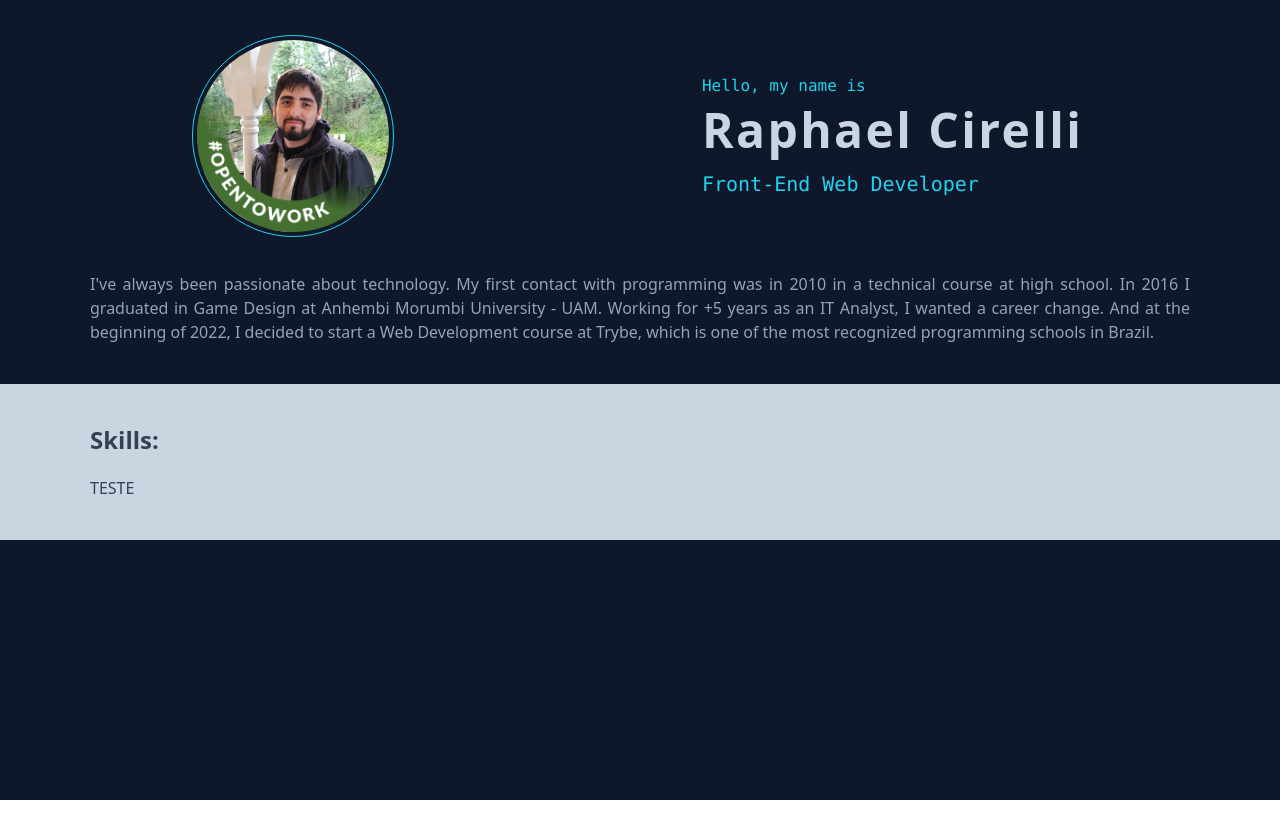
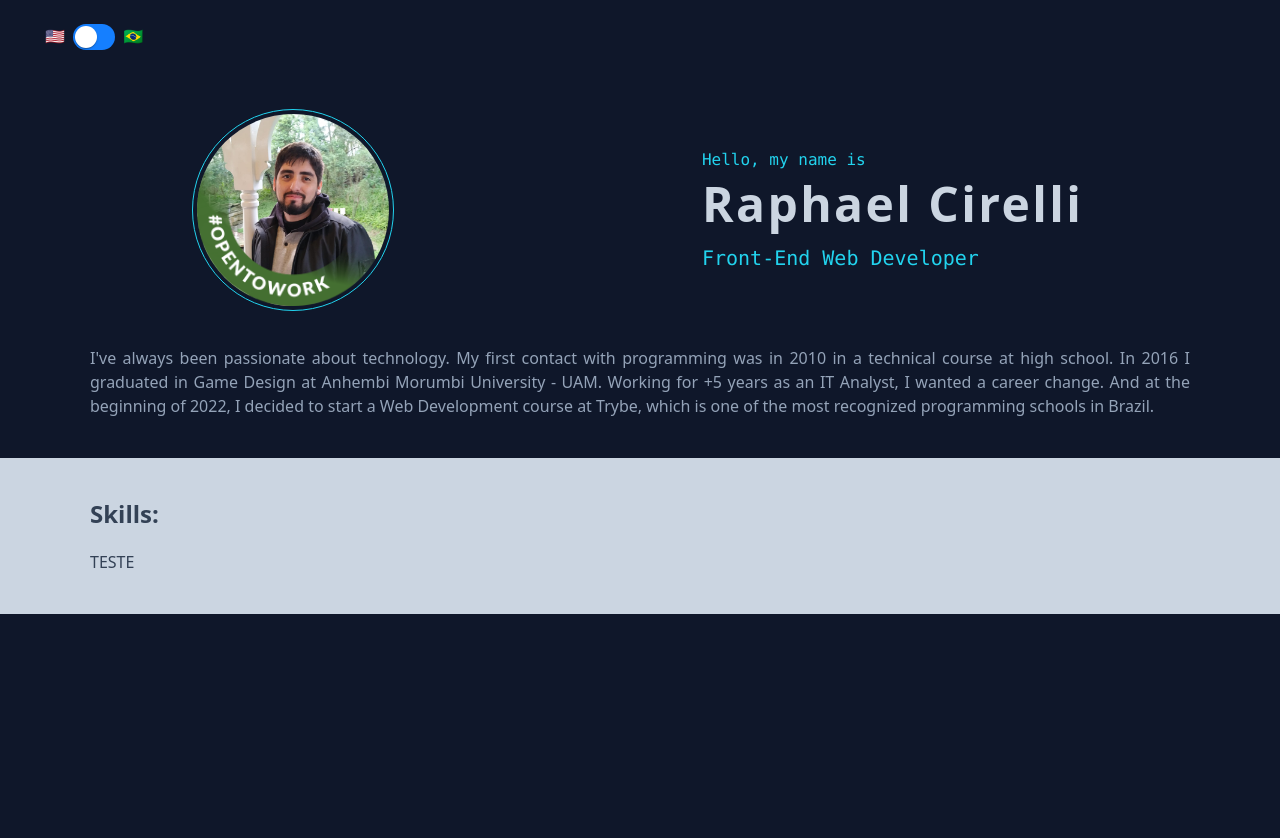
Before and after one commit to rCirelli/rcirelli.github.io, a React (Create React App) app in the folder rcirelli-portfolio/: page / in a window 1280 px wide. Shown: the top 838 px of the page. Before the commit the page ends 800 px from the top, so only its background shows below. Built offline with nearby package versions, Linux system fonts and the light colour scheme.

Commit message:
add functioning  language switch

```diff
--- a/rcirelli-portfolio/package.json
+++ b/rcirelli-portfolio/package.json
@@ -4,6 +4,10 @@
   "homepage": "https://rcirelli.github.io",
   "private": true,
   "dependencies": {
+    "@emotion/react": "^11.9.3",
+    "@emotion/styled": "^11.9.3",
+    "@mui/icons-material": "^5.8.4",
+    "@mui/material": "^5.8.4",
     "@testing-library/jest-dom": "^5.16.4",
     "@testing-library/react": "^13.2.0",
     "@testing-library/user-event": "^13.5.0",
--- a/rcirelli-portfolio/src/App.js
+++ b/rcirelli-portfolio/src/App.js
@@ -1,15 +1,19 @@
 import { Route, Routes } from 'react-router-dom';
+import Header from './components/Header';
 import './index.css';
 import Home from './pages/Home';
 import NotFound from './pages/NotFound';
 
 export default function App() {
   return (
-    <main className="bg-slate-900 text-slate-300 w-screen h-screen">
-      <Routes>
-        <Route path="/" element={<Home />} />
-        <Route path="*" element={<NotFound />} />
-      </Routes>
-    </main>
+    <div className="bg-slate-900 text-slate-300 w-screen h-screen">
+      <Header />
+      <main className="bg-slate-900 text-slate-300 w-full h-full">
+        <Routes>
+          <Route path="/" element={<Home />} />
+          <Route path="*" element={<NotFound />} />
+        </Routes>
+      </main>
+    </div>
   );
 }
--- /dev/null
+++ b/rcirelli-portfolio/src/components/Header.jsx
@@ -0,0 +1,87 @@
+import { FormControlLabel, Switch } from '@mui/material';
+import { styled } from '@mui/material/styles';
+import { connect } from 'react-redux';
+import { sendPersonalData } from '../redux/actions';
+
+const IOSSwitch = styled((props) => (
+  <Switch focusVisibleClassName=".Mui-focusVisible" disableRipple {...props} />
+))(({ theme }) => ({
+  width: 42,
+  height: 26,
+  padding: 0,
+  '& .MuiSwitch-switchBase': {
+    padding: 0,
+    margin: 2,
+    transitionDuration: '300ms',
+    '&.Mui-checked': {
+      transform: 'translateX(16px)',
+      color: '#fff',
+      '& + .MuiSwitch-track': {
+        backgroundColor: '#00b95d',
+        opacity: 1,
+        border: 0,
+      },
+      '&.Mui-disabled + .MuiSwitch-track': {
+        opacity: 0.5,
+      },
+    },
+    '&.Mui-focusVisible .MuiSwitch-thumb': {
+      color: '#33cf4d',
+      border: '6px solid #fff',
+    },
+    '&.Mui-disabled .MuiSwitch-thumb': {
+      color:
+        theme.palette.mode === 'light'
+          ? theme.palette.grey[100]
+          : theme.palette.grey[600],
+    },
+    '&.Mui-disabled + .MuiSwitch-track': {
+      opacity: 0.3,
+    },
+  },
+  '& .MuiSwitch-thumb': {
+    boxSizing: 'border-box',
+    width: 22,
+    height: 22,
+  },
+  '& .MuiSwitch-track': {
+    borderRadius: 26 / 2,
+    backgroundColor: '#157fff',
+    opacity: 1,
+    transition: theme.transitions.create(['background-color'], {
+      duration: 500,
+    }),
+  },
+}));
+
+function Header({ dispatch, language }) {
+  const onChangeHandler = () => {
+    const newLang = language === 'en' ? 'pt-br' : 'en';
+    dispatch(sendPersonalData(newLang));
+  };
+
+  return (
+    <header className="flex justify-between px-10 py-4">
+      <FormControlLabel
+        control={
+          <FormControlLabel
+            control={<IOSSwitch sx={{ m: 1 }} />}
+            label="🇺🇸"
+            labelPlacement="start"
+            sx={{ mr: 0 }}
+            value={language}
+            onChange={onChangeHandler}
+          />
+        }
+        label="🇧🇷"
+        labelPlacement="end"
+      />
+    </header>
+  );
+}
+
+const mapStateToProps = (state) => ({
+  language: state.language,
+});
+
+export default connect(mapStateToProps)(Header);
```
Also changed, not shown: 1 other file (tests, documents, lock files or other folders).
